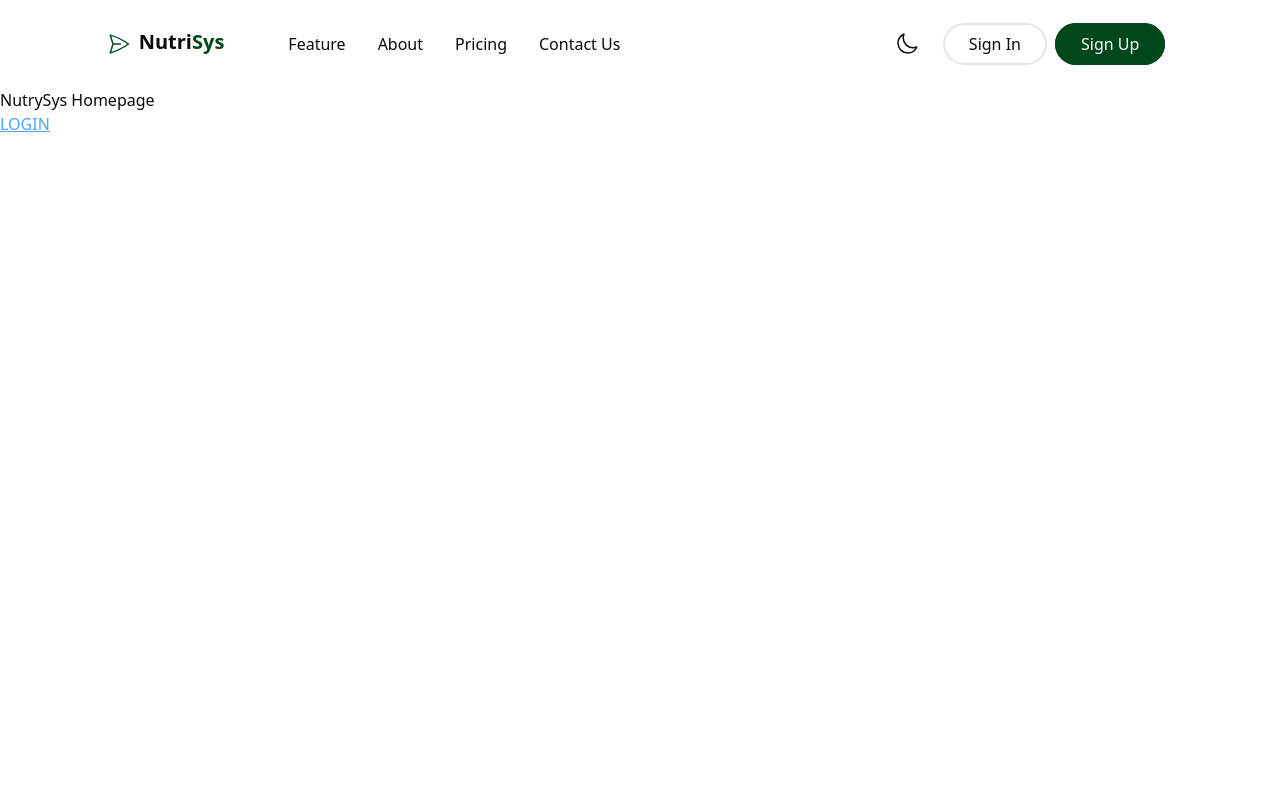
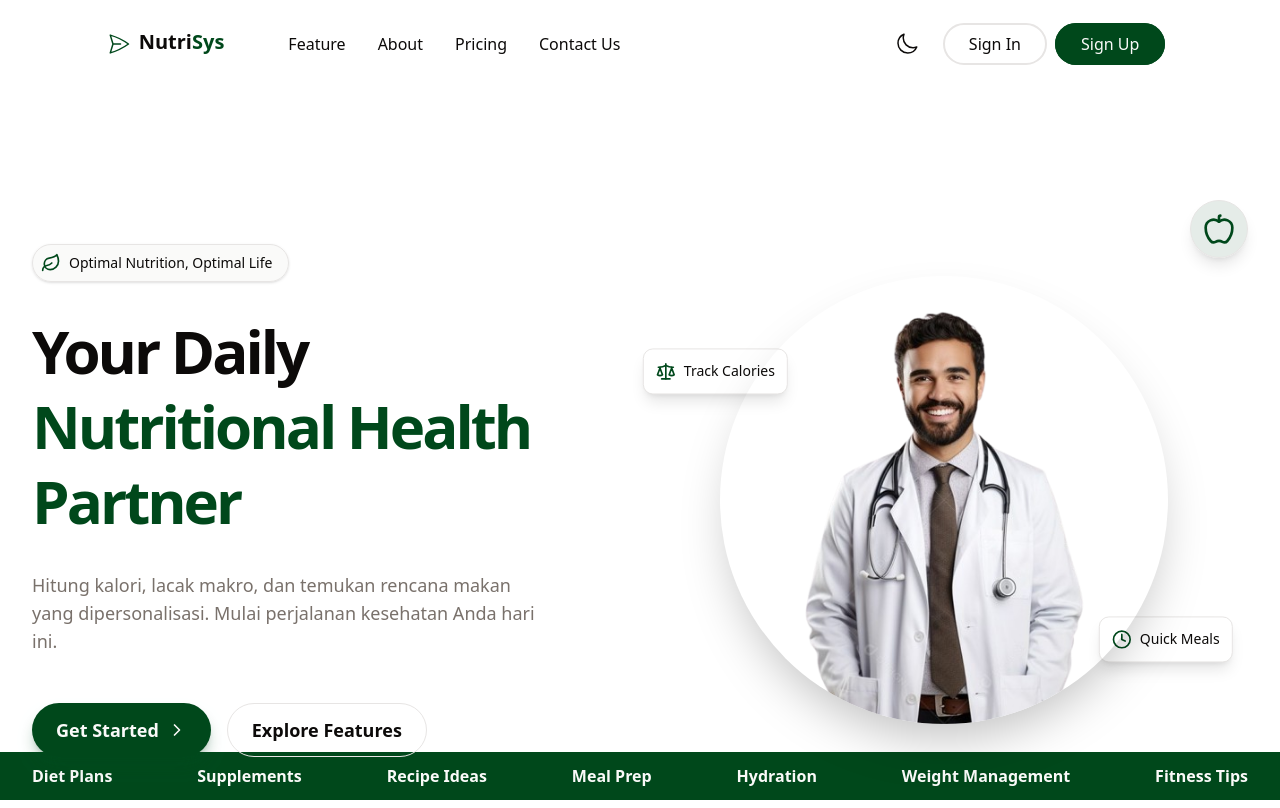
Before and after one commit to mcqeems/nutrisys, a Next.js app: page / in a window 1280 px wide. Built offline with nearby package versions, Linux system fonts and the light colour scheme.

Commit message:
apply hero section on home page

```diff
--- a/src/app/(public)/page.tsx
+++ b/src/app/(public)/page.tsx
@@ -1,14 +1,10 @@
-import Link from 'next/link';
+import HeroSection from "./(component)/hero-section";
 
-function App() {
+function home() {
   return (
     <div>
-      <h1>NutrySys Homepage</h1>
-      <Link href="/login" className="text-blue-400 underline">
-        LOGIN
-      </Link>
+      <HeroSection />
     </div>
   );
 }
-
-export default App;
+export default home;
```
